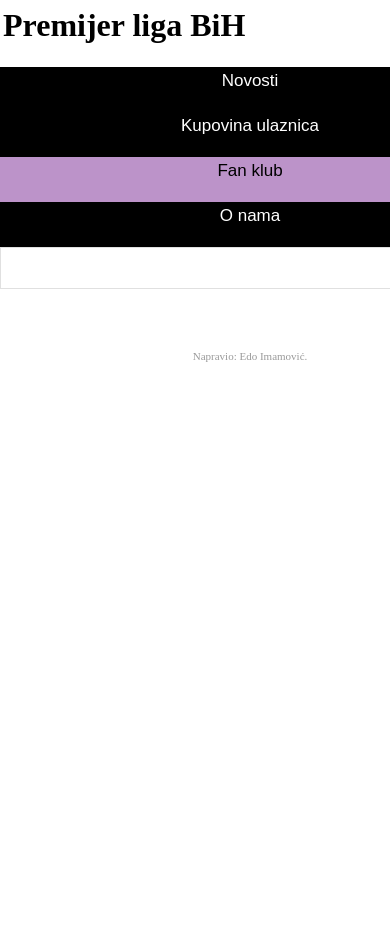
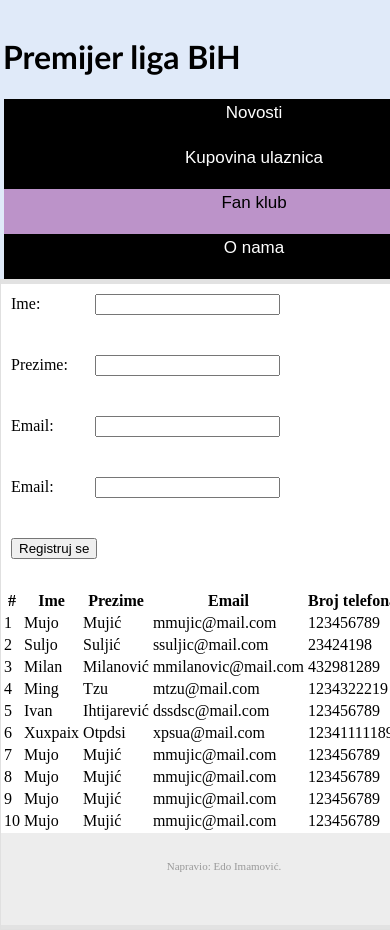
Before and after one commit to edozadeployment/Premijer-liga-BiH, a PHP site: page /fanklub.html in a window 390 px wide; the page is wider, and only the part inside the window is pictured. Before the commit the page ends 362 px from the top of that part, so only its background shows below. Run offline with PHP 8.4, Linux system fonts and the light colour scheme; some web fonts are replaced.

Commit message:
improved UI and started working on fankklub.html
Navigation responsiveness fixed, fanklub.html now contains a form and a
table

```diff
--- a/fanklub.html
+++ b/fanklub.html
@@ -8,22 +8,147 @@
 </head>
 
 <body>
-<h1>Premijer liga BiH</h1>
 
+<div class="red navigacija-wrap">
+	<div class="kolona jedan"><h1>Premijer liga BiH</h1></div>
+	<div class="kolona tri">
 	<nav>
 		<ul class="navigacija">
-<li><a href="index.html">Novosti</a></li><li><a href="ulaznice.html">Kupovina ulaznica</a></li><li><a href="/" class="selected">Fan klub</a></li><li><a href="onama.html">O nama</a></li>
+			<li><a href="index.html">Novosti</a></li><li><a href="ulaznice.html">Kupovina ulaznica</a></li><li><a class="selected" href="/">Fan klub</a></li><li><a href="onama.html">O nama</a></li>
 		</ul>
 	</nav>
+	</div>
+</div>
 
-<div id="sadrzaj">
+<div id="sadrzaj" class="red">
+<div class="kolona cetri glavni-sadrzaj">
+			<form>
+				<div class="red">
+					<div class="kolona dva">
+			 			<label for="ime">Ime:</label>
+						<input type="text" name="ime">
+					</div>
+					<div class="kolona dva"></div>
+				</div>
 
+				<div class="red">
+					<div class="kolona dva">
+				 		<label for="prezime">Prezime:</label>
+						<input type="text" name="prezime">
+					</div>
+					<div class="kolona dva"></div>
+				</div>
 
-<div id="navtable"><div class="navrow"><p><a href="#top"><img src="top.png" title="Idi na vrh stranice" alt="top"></a></p></div><div class="navrow"><p><a href="#top">Top</a></p></div></div></div>
+				<div class="red">
+					<div class="kolona dva">
+				 		<label for="email">Email:</label>
+						<input type="text" name="email">
+					</div>
+					<div class="kolona dva"></div>
+				</div>
+
+				<div class="red">
+					<div class="kolona dva">
+				 		<label for="telefon">Email:</label>
+						<input type="text" name="telefon">
+					</div>
+					<div class="kolona dva"></div>
+				</div>
+
+				<div class="red">
+					<div class="kolona dva">
+						<input type="submit" value="Registruj se">
+					</div>
+					<div class="kolona dva"></div>
+				</div>
+			</form>
+
+			<table>
+				<tr>
+					<th>#</th>
+					<th>Ime</th>
+					<th>Prezime</th>
+					<th>Email</th>
+					<th>Broj telefona</th>
+				</tr>
+				<tr>
+					<td>1</td>
+					<td>Mujo</td>
+					<td>Mujić</td>
+					<td>mmujic@mail.com</td>
+					<td>123456789</td>
+				</tr>
+				<tr>
+					<td>2</td>
+					<td>Suljo</td>
+					<td>Suljić</td>
+					<td>ssuljic@mail.com</td>
+					<td>23424198</td>
+				</tr>
+				<tr>
+					<td>3</td>
+					<td>Milan</td>
+					<td>Milanović</td>
+					<td>mmilanovic@mail.com</td>
+					<td>432981289</td>
+				</tr>
+				<tr>
+					<td>4</td>
+					<td>Ming</td>
+					<td>Tzu</td>
+					<td>mtzu@mail.com</td>
+					<td>1234322219</td>
+				</tr>
+				<tr>
+					<td>5</td>
+					<td>Ivan</td>
+					<td>Ihtijarević</td>
+					<td>dssdsc@mail.com</td>
+					<td>123456789</td>
+				</tr>
+				<tr>
+					<td>6</td>
+					<td>Xuxpaix</td>
+					<td>Otpdsi</td>
+					<td>xpsua@mail.com</td>
+					<td>12341111189</td>
+				</tr>
+				<tr>
+					<td>7</td>
+					<td>Mujo</td>
+					<td>Mujić</td>
+					<td>mmujic@mail.com</td>
+					<td>123456789</td>
+				</tr>
+				<tr>
+					<td>8</td>
+					<td>Mujo</td>
+					<td>Mujić</td>
+					<td>mmujic@mail.com</td>
+					<td>123456789</td>
+				</tr>
+				<tr>
+					<td>9</td>
+					<td>Mujo</td>
+					<td>Mujić</td>
+					<td>mmujic@mail.com</td>
+					<td>123456789</td>
+				</tr>
+				<tr>
+					<td>10</td>
+					<td>Mujo</td>
+					<td>Mujić</td>
+					<td>mmujic@mail.com</td>
+					<td>123456789</td>
+				</tr>
+			</table>
+ <div class="red dno">
+
+<div id="navtable"><div class="navrow"><p><a href="#top"><img src="top.png" title="Idi na vrh stranice" alt="top"></a></p></div><div class="navrow"><p><a href="#top">Top</a></p></div></div>
 
 <footer>
 <p>Napravio: Edo Imamović.</p>
 </footer>
-
+ </div>
 </body>
 </html>
--- a/izgled.css
+++ b/izgled.css
@@ -12,11 +12,15 @@
 
 /* ++++++++++++++ */
 
+body{
+  background-color: #e0eaf9;
+}
 
 h1
 {
 	margin: 3px;
 	margin-top: 7px;
+  font-family: "Trebuchet MS", Helvetica, sans-serif;
 }
 
 #logo {
@@ -137,16 +141,21 @@ font-size: 20px;
 font-weight: normal;
 }
 
+.glavni-sadrzaj
+{
+  background-color: white;
+}
+
 #sadrzaj {
 /*width: 700px;*/
-margin: 0% auto 55px auto;
-padding: 0px 20px 10px 20px;
-border-style:solid;
-border-width: thin;
-border-color: #E0E0E0;
-background: white;
-position: relative;
-padding-top: 30px;
+  margin: 0% auto 0px auto;
+  border-style:solid;
+  border-width: thin;
+  border-color: #E0E0E0;
+  background: white;
+  position: relative;
+  padding: 0px;
+  background-color: #e2e2e2;
 }
 
 article {
@@ -186,11 +195,15 @@ div#navtable a:visited {
 color: #ACACAC;
 }
 
-#info{
+.info{
 	margin-top: 15px;
 	border-width: 2px;
 	border-color: grey;
 	background-color: #DDD;
+}
+
+.strana{
+  height: 100vh;
 }
 
 footer p {
@@ -207,9 +220,10 @@ padding-top: 6px;
 	height: 10em;
 }
 
+
 #kontakt-forma input
 {
-	display: block;
+	display: inline-block;
 }
 
 #kontakt-forma
@@ -221,7 +235,17 @@ padding-top: 6px;
 	border-width: 1px;
 
 	margin: 0 auto;
-	width: 90%;
+	width: 60%;
+
+  margin-bottom: 25px;
+
+  text-align: left;
+}
+
+form label
+{
+  display: inline-block;
+  width: 5em;
 }
 
 .navigacija-wrap
@@ -235,7 +259,28 @@ padding-top: 6px;
 	width: 90%;
 }
 
-@media screen and (max-width: 480px) {
+.navigacija-wrap{
+  position: relative;
+}
+
+.navigacija-kolona{
+  position: absolute;
+  bottom: 0px;
+}
+
+
+@media screen and (max-width: 800px) {
+  .naslov-stranice{
+    width: 100% !important;
+  }
+
+  .navigacija-kolona{
+    width: 100% !important;
+    position: relative;
+  }
+}
+
+@media screen and (max-width: 600px) {
     nav ul li{
 	    display: block;
 	    width: 100%;
@@ -260,6 +305,17 @@ padding-top: 6px;
 		position: relative;
 	}
 
+  .navigacija-wrap > .tri
+  {
+    margin-left: 4px;
+    margin-right: 4px;
+  }
+
+  .glavni-sadrzaj{
+    margin: 4px;
+    margin-left:  4px;
+  }
+
 	.navigacija li a
 	{
 		width: 100%;
@@ -278,4 +334,13 @@ padding-top: 6px;
 	{
 		min-height: 45px;
 	}
+
+  #kontakt-forma input
+  {
+    display: block;
+  }
 }
+
+.dno{
+  background-color: #ededed;
+}
```
Also changed, not shown: index.html (+8 -7 lines), onama.html (+47 -8 lines), ulaznice.html (+13 -5 lines). Lines whose indentation alone changed are shown as unchanged.
